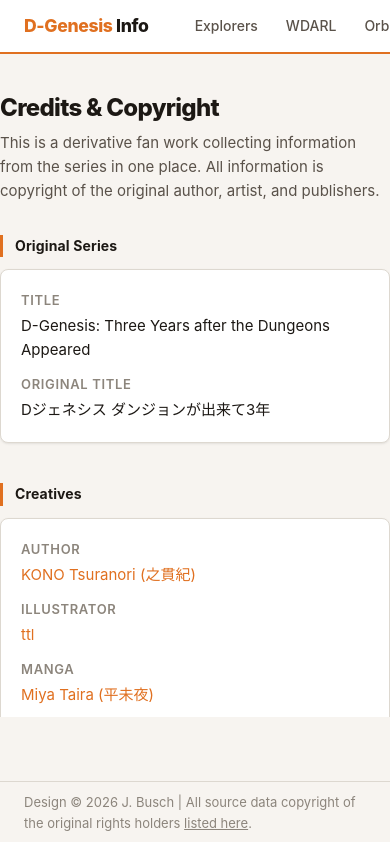
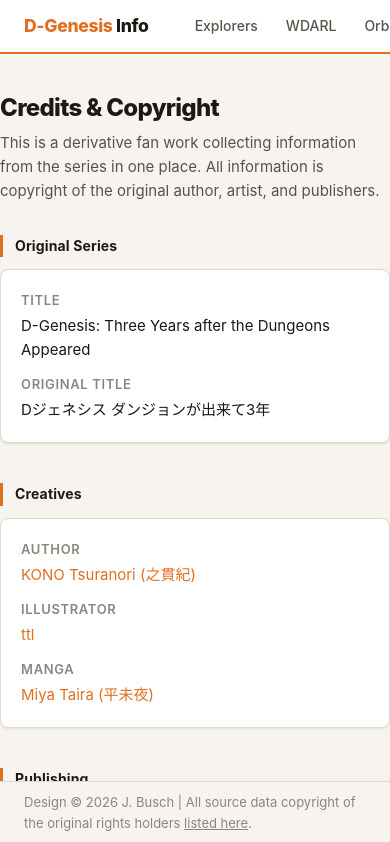
Before and after one commit to sorvani/dgenesisinfo, a SvelteKit app in the folder web/: page /credits in a window 390 px wide. Shown: the top 842 px of the page. Built offline with nearby package versions, Linux system fonts and the light colour scheme.

Commit message:
fix: use sticky footer with natural body scroll, fixes mobile 100vh gap

```diff
--- a/web/src/app.css
+++ b/web/src/app.css
@@ -76,15 +76,10 @@ body {
 	color: var(--text);
 	line-height: 1.6;
 	-webkit-font-smoothing: antialiased;
-	height: 100vh;
-	display: flex;
-	flex-direction: column;
-	overflow: hidden;
 }
 
 main {
-	flex: 1;
-	overflow-y: auto;
+	min-height: calc(100dvh - 52px - 37px);
 }
 
 a { color: var(--accent); text-decoration: none; }
@@ -340,7 +335,10 @@ h3 { font-size: 1rem; font-weight: 600; }
 /* ── Footer ──────────────────────────────────────────────────────────────────── */
 .site-footer {
 	border-top: 1px solid var(--border);
-	margin-top: 4rem;
+	position: sticky;
+	bottom: 0;
+	background: var(--bg);
+	z-index: 10;
 }
 
 .site-footer__inner {
```
